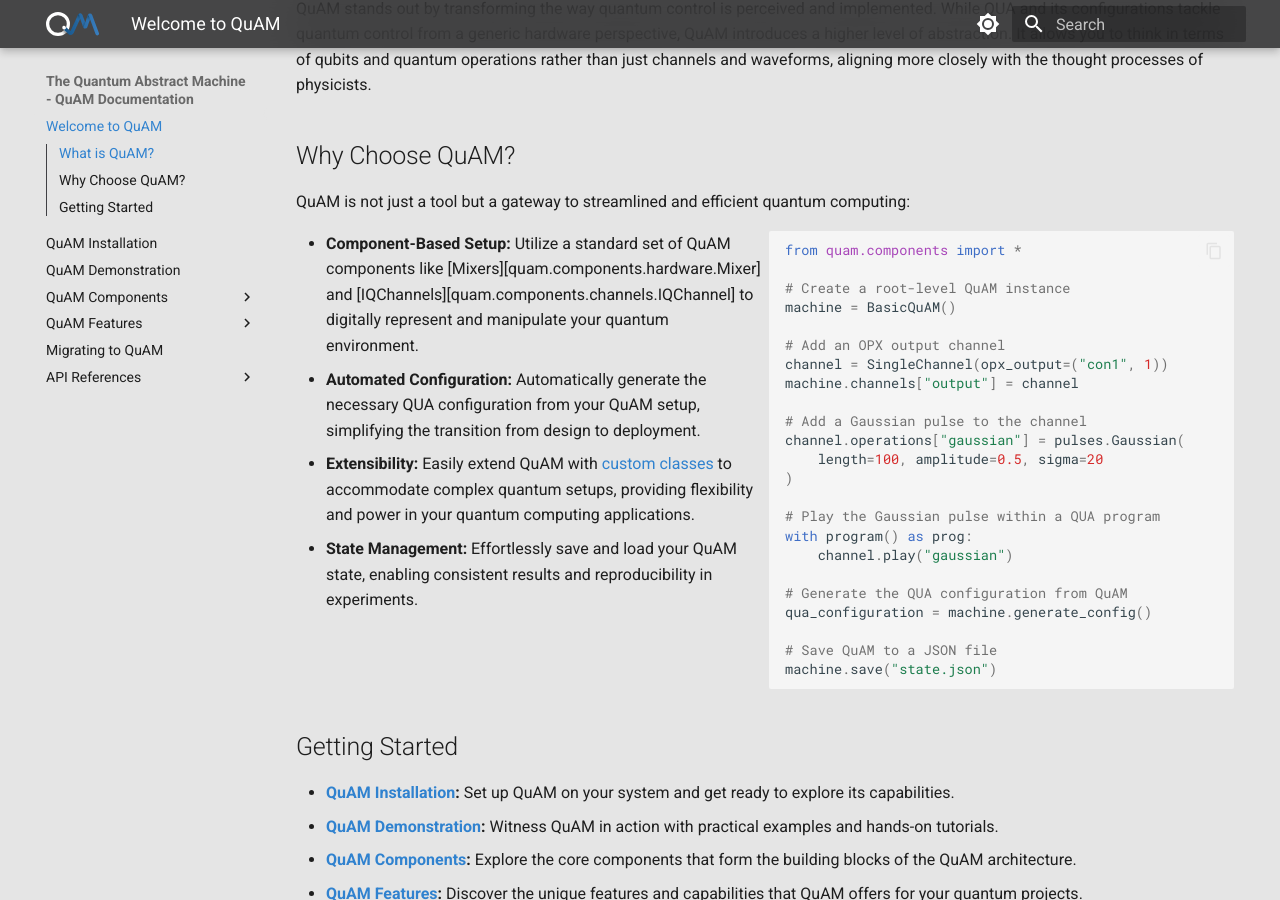
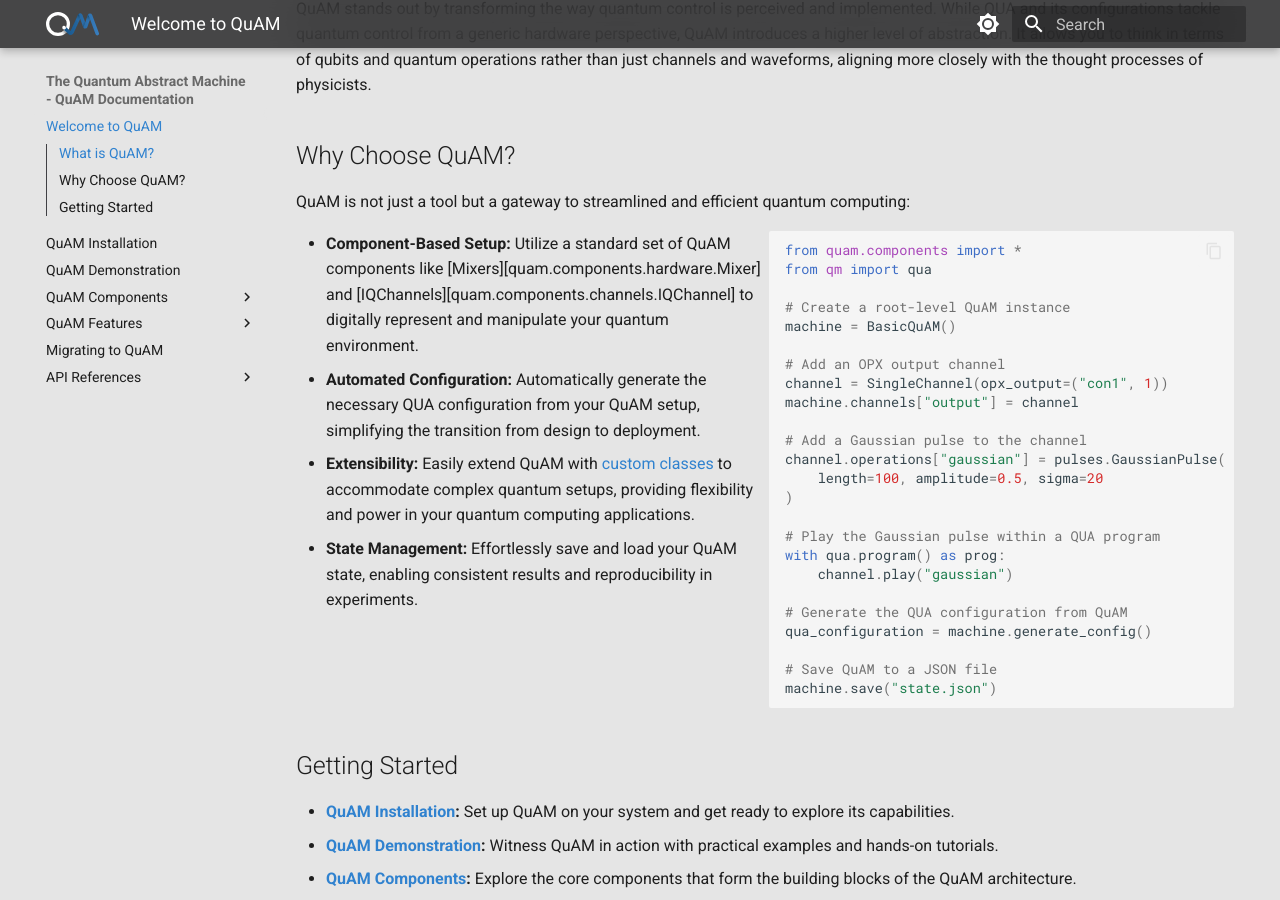
Before and after one commit to qua-platform/quam, an MkDocs documentation site: the page built from docs/index.md, in a window 1280 px wide and 900 px high, scrolled down 419 px. Built offline with MkDocs 1.6.1 and Material for MkDocs 9.7.7, drawn with Linux system fonts in a browser that asks for light colours.

Commit message:
Fix documentation

````diff
--- a/docs/index.md
+++ b/docs/index.md
@@ -19,6 +19,7 @@
 
 ```python
 from quam.components import *
+from qm import qua
 
 # Create a root-level QuAM instance
 machine = BasicQuAM()
@@ -28,12 +29,12 @@
 machine.channels["output"] = channel
 
 # Add a Gaussian pulse to the channel
-channel.operations["gaussian"] = pulses.Gaussian(
+channel.operations["gaussian"] = pulses.GaussianPulse(
     length=100, amplitude=0.5, sigma=20
 )
 
 # Play the Gaussian pulse within a QUA program
-with program() as prog:
+with qua.program() as prog:
     channel.play("gaussian")
 
 # Generate the QUA configuration from QuAM
````
Also changed, not shown: README.md (+3 -2 lines).
